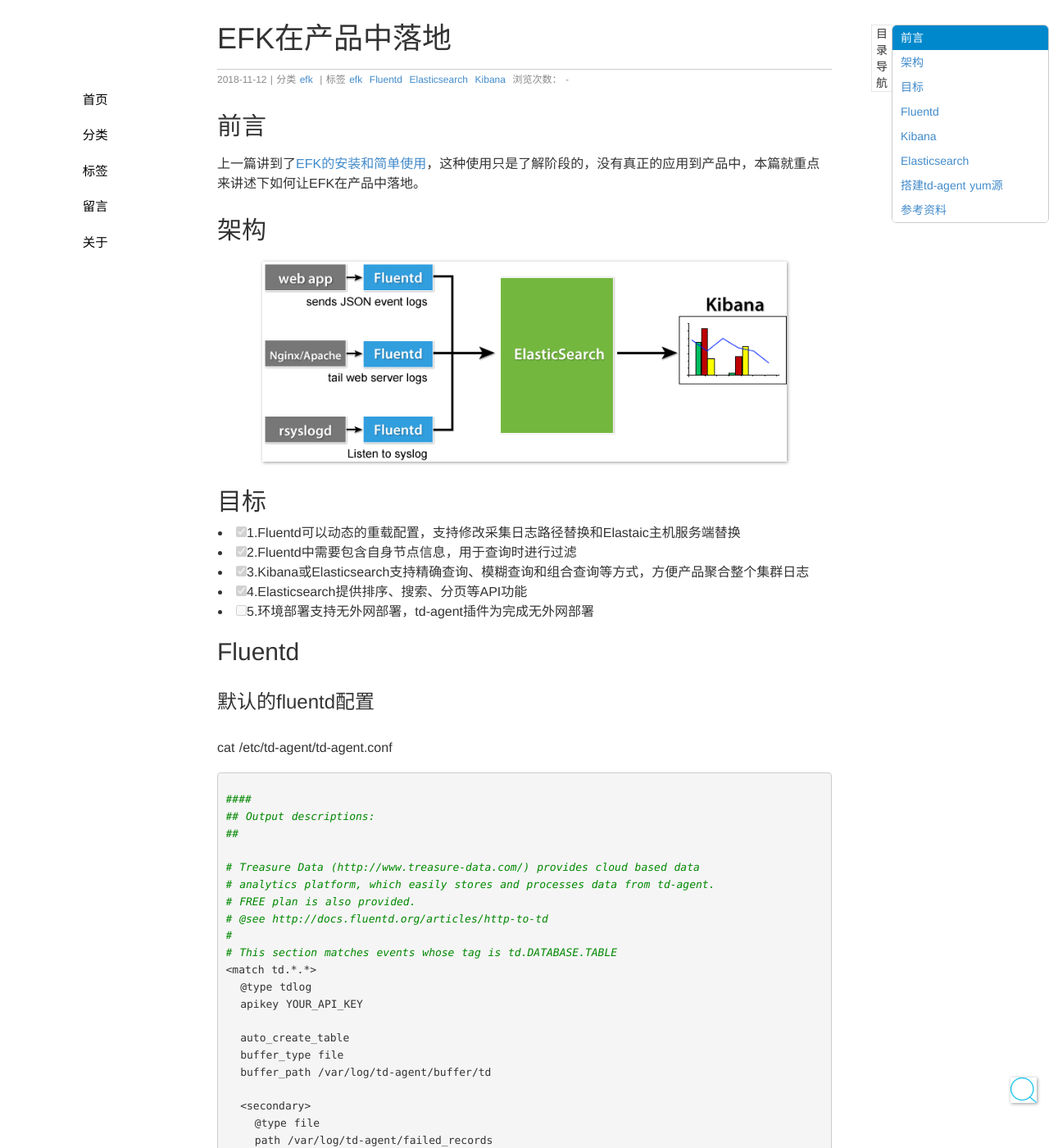
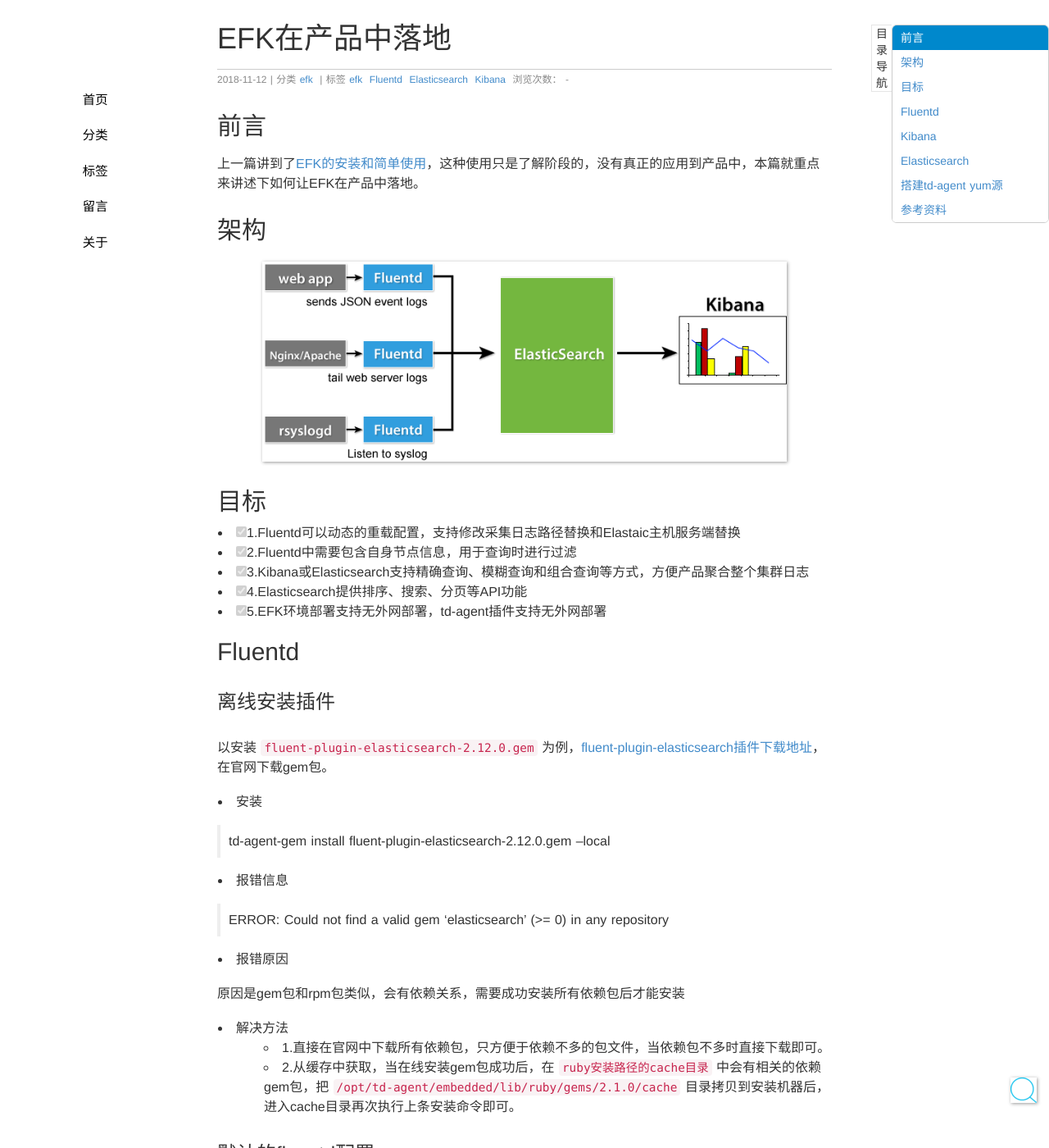
Before and after one commit to seekplum/seekplum.github.io, a Jekyll site: the page built from _posts/2018-11-12-efk-product-practice.md, in a window 1280 px wide and 1400 px high. Shown: the whole window at 82% size. Built offline with Jekyll 4.4.1, drawn with Linux system fonts in a browser that asks for light colours; comment, search, counter and statistics services are not loaded.

Commit message:
离线安装fluentd插件

```diff
--- a/_posts/2018-11-12-efk-product-practice.md
+++ b/_posts/2018-11-12-efk-product-practice.md
@@ -17,9 +17,28 @@
 * [x] 2.Fluentd中需要包含自身节点信息，用于查询时进行过滤
 * [x] 3.Kibana或Elasticsearch支持精确查询、模糊查询和组合查询等方式，方便产品聚合整个集群日志
 * [x] 4.Elasticsearch提供排序、搜索、分页等API功能
-* [ ] 5.环境部署支持无外网部署，td-agent插件为完成无外网部署
+* [x] 5.EFK环境部署支持无外网部署，td-agent插件支持无外网部署
 
 ## Fluentd
+
+### 离线安装插件
+以安装 `fluent-plugin-elasticsearch-2.12.0.gem` 为例，[fluent-plugin-elasticsearch插件下载地址](https://rubygems.org/gems/fluent-plugin-elasticsearch)，在官网下载gem包。
+
+* 安装
+
+> td-agent-gem install fluent-plugin-elasticsearch-2.12.0.gem --local
+
+* 报错信息
+
+> ERROR:  Could not find a valid gem 'elasticsearch' (>= 0) in any repository
+
+* 报错原因
+
+原因是gem包和rpm包类似，会有依赖关系，需要成功安装所有依赖包后才能安装
+
+* 解决方法
+  - 1.直接在官网中下载所有依赖包，只方便于依赖不多的包文件，当依赖包不多时直接下载即可。
+  - 2.从缓存中获取，当在线安装gem包成功后，在 `ruby安装路径的cache目录` 中会有相关的依赖gem包，把 `/opt/td-agent/embedded/lib/ruby/gems/2.1.0/cache` 目录拷贝到安装机器后，进入cache目录再次执行上条安装命令即可。
 
 ### 默认的fluentd配置
 cat /etc/td-agent/td-agent.conf
```
